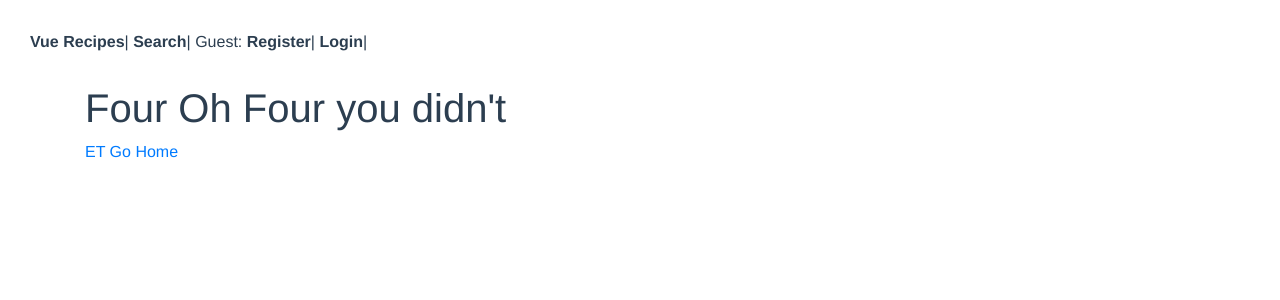
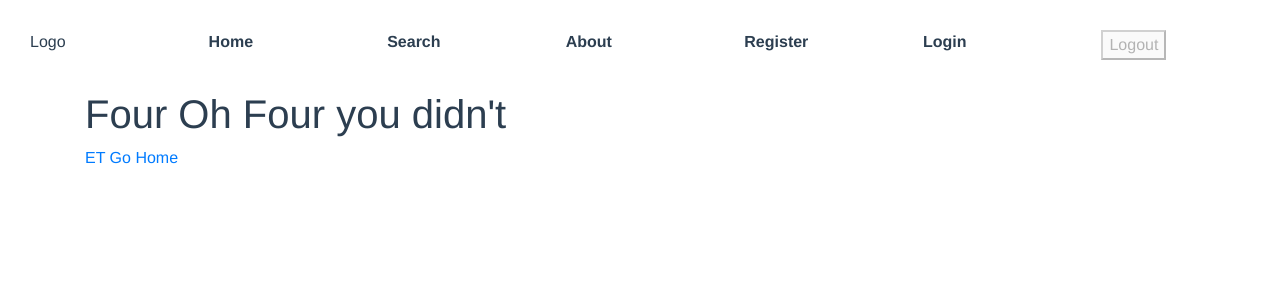
Before and after one commit to Web-Development-Environments-2022/assignment3-3-302390778_2060313310, a Vue app: page /#/users/familyRecipes in a window 1280 px wide. Before the commit this address led to /#/about. Shown: the top 300 px of the page. Built offline with nearby package versions, Linux system fonts and the light colour scheme.

Commit message:
handle navbar

```diff
--- a/package.json
+++ b/package.json
@@ -12,6 +12,7 @@
     "bootstrap-checkbox": "^2.0.0",
     "bootstrap-vue": "^2.15.0",
     "core-js": "^3.6.5",
+    "mdb-vue-ui-kit": "^2.0.0",
     "sass": "^1.50.0",
     "vue": "^2.6.11",
     "vue-axios": "^2.1.5",
--- a/src/App.vue
+++ b/src/App.vue
@@ -1,23 +1,44 @@
 <template>
   <div id="app">
-    <div id="nav">
-      <router-link :to="{ name: 'main' }">Vue Recipes</router-link>|
-      <router-link :to="{ name: 'search' }">Search</router-link>|
-      <span v-if="!$root.store.username">
-        Guest:
-        <router-link :to="{ name: 'register' }">Register</router-link>|
-        <router-link :to="{ name: 'login' }">Login</router-link>|
-      </span>
-      <span v-else>
-        {{ $root.store.username }}: <button @click="Logout">Logout</button>|
-      </span>
-    </div>
+      <div id="nav">
+        <b-row>
+          <b-col>
+            Logo
+          </b-col>
+          <b-col>
+            <router-link :to="{ name: 'main' }">Home</router-link>
+          </b-col>
+          <b-col>
+            <router-link :to="{ name: 'search' }">Search</router-link>
+          </b-col>
+          <b-col>
+            <router-link :to="{ name: 'about' }">About</router-link>
+          </b-col>
+          <b-col>
+            <router-link :to="{ name: 'register' }" v-if="!$root.store.username">Register</router-link>
+          </b-col>
+          <b-col>
+            <router-link :to="{ name: 'login' }" v-if="!$root.store.username">Login</router-link>
+          </b-col>
+          <b-col>
+            <button @click="Logout" :disabled="!$root.store.username">Logout</button>
+          </b-col>
+          <div>
+            <b-dropdown v-if="$root.store.username" id="dropdown-1" text="Private zone" class="drop-down">
+            <!-- TODO: need to handle the rights links -->
+             <b-dropdown-item :to="{ name: 'favorite' }">Favorites rcipes</b-dropdown-item>
+            <b-dropdown-item :to="{ name: 'private' }">Private rcipes</b-dropdown-item>
+            <b-dropdown-item :to="{ name: 'family' }">Family rcipes</b-dropdown-item>
+            </b-dropdown>
+          </div>
+        </b-row>
+      </div>
     <router-view />
   </div>
 </template>
 
 <script>
-// import MainPage from "./pages/MainPage.vue"
+// import { ref } from 'vue';
 export default {
   name: "app",
   methods: {
@@ -29,9 +50,6 @@ export default {
         this.$forceUpdate();
       });
     }
-  },
-  components: {
-
   }
 };
 </script>
@@ -59,4 +77,5 @@ export default {
 #nav a.router-link-exact-active {
   color: #42b983;
 }
+
 </style>
--- /dev/null
+++ b/src/pages/AboutPage.vue
@@ -0,0 +1,6 @@
+<template>
+  <div class="container">
+    <h1>Four Oh Four you didn't</h1>
+    <router-link to="/" exact>ET Go Home</router-link>
+  </div>
+</template>
--- /dev/null
+++ b/src/pages/FamilyPage.vue
@@ -0,0 +1,6 @@
+<template>
+  <div class="container">
+    <h1>Four Oh Four you didn't</h1>
+    <router-link to="/" exact>ET Go Home</router-link>
+  </div>
+</template>
--- /dev/null
+++ b/src/pages/FavoritesPage.vue
@@ -0,0 +1,6 @@
+<template>
+  <div class="container">
+    <h1>Four Oh Four you didn't</h1>
+    <router-link to="/" exact>ET Go Home</router-link>
+  </div>
+</template>
--- a/src/pages/MainPage.vue
+++ b/src/pages/MainPage.vue
@@ -1,9 +1,10 @@
 <template>
   <div class="container">
     <h1 class="title">Main Page</h1>
+    <h2 v-if="!$root.store.username">Hello guest</h2>
+    <h2 v-else>Hello {{ $root.store.username }}</h2>
     <RecipePreviewList title="Random Recipes" random="true" class="RandomRecipes center"/>
     <router-link v-if="!$root.store.username" to="/login" tag="button">You need to Login to vue this</router-link>
-    {{ $root.store.username }}
     <RecipePreviewList
       title="Last Viewed Recipes"
       random="false"
@@ -12,8 +13,8 @@
         blur: !$root.store.username,
         center: true
       }"
-      disabled
-    ></RecipePreviewList>
+      disabled>
+    </RecipePreviewList>
     <!-- <div
       style="position: absolute;top: 70%;left: 50%;transform: translate(-50%, -50%);"
     >
--- /dev/null
+++ b/src/pages/PrivatePage.vue
@@ -0,0 +1,6 @@
+<template>
+  <div class="container">
+    <h1>Four Oh Four you didn't</h1>
+    <router-link to="/" exact>ET Go Home</router-link>
+  </div>
+</template>
--- a/src/routes.js
+++ b/src/routes.js
@@ -18,6 +18,11 @@ const routes = [
     component: () => import("./pages/LoginPage"),
   },
   {
+    path: "/about",
+    name: "about",
+    component: () => import("./pages/AboutPage"),
+  },
+  {
     path: "/search",
     name: "search",
     component: () => import("./pages/SearchPage"),
@@ -28,6 +33,21 @@ const routes = [
     component: () => import("./pages/RecipeViewPage"),
   },
   {
+    path: "/users/familyRecipes",
+    name: "family",
+    component: () => import("./pages/FamilyPage"),
+  },
+  {
+    path: "/users/getFavorites",
+    name: "favorite",
+    component: () => import("./pages/FavoritesPage"),
+  },
+  {
+    path: "/users/getUserRecipe",
+    name: "private",
+    component: () => import("./pages/PrivatePage"),
+  },
+  {
     path: "*",
     name: "notFound",
     component: NotFound,
```
Also changed, not shown: 1 other file (tests, documents, lock files or other folders).
